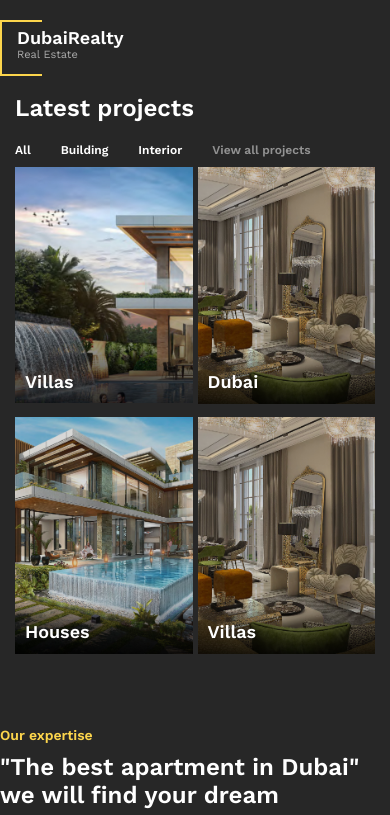
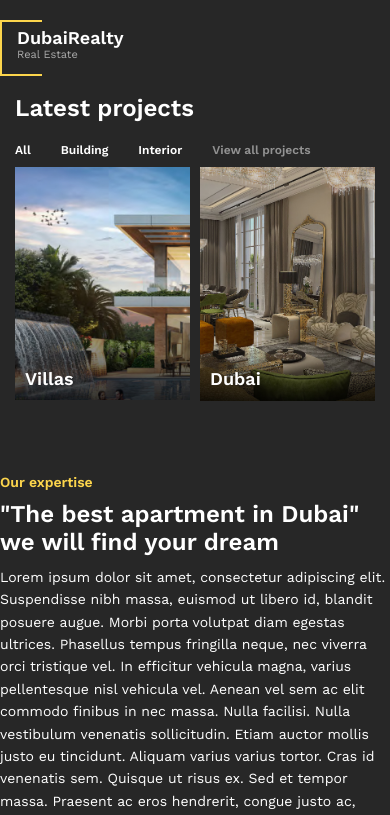
Before and after one commit to ThunderFlight/R_dubai_reality, a React (Vite) app: page / in a window 390 px wide. Shown: the top 815 px of the page. Built offline with nearby package versions, Linux system fonts and the light colour scheme.

Commit message:
:heavy_plus_sign: add swiper to dependencies.

```diff
--- a/package.json
+++ b/package.json
@@ -26,6 +26,7 @@
     "prettier": "^2.8.8",
     "prop-types": "^15.8.1",
     "sass": "^1.63.5",
+    "swiper": "^10.0.3",
     "vite": "^4.3.9"
   }
 }
--- a/src/components/Home/HomeLatest/HomeLatest.jsx
+++ b/src/components/Home/HomeLatest/HomeLatest.jsx
@@ -1,3 +1,7 @@
+import { Grid } from 'swiper/modules';
+import { Swiper, SwiperSlide } from 'swiper/react';
+import 'swiper/scss';
+import 'swiper/scss/grid';
 import HomeLatestPic01 from '../../../images/HomeLatest01.jpg';
 import HomeLatestPic02 from '../../../images/HomeLatest02.jpg';
 import HomeLatestPic03 from '../../../images/HomeLatest03.jpg';
@@ -41,8 +45,18 @@ export const HomeLatest = () => {
         </div>
       </Container>
       <div className={styles.slider}>
-        <ul className={styles.slider__list}>
-          <li className={styles.slider__list_item}>
+        <Swiper
+          modules={[Grid]}
+          spaceBetween={10}
+          slidesPerView={2}
+          loop={true}
+          breakpoints={{
+            600: {
+              slidesPerView: 4,
+            },
+          }}
+          className={styles.slider__list}>
+          <SwiperSlide className={styles.slider__list_item}>
             <img
               src={HomeLatestPic01}
               alt='Latest'
@@ -61,8 +75,8 @@ export const HomeLatest = () => {
                 <CustomArrow className={styles.slider__linkProject_icon} />
               </a>
             </div>
-          </li>
-          <li className={styles.slider__list_item}>
+          </SwiperSlide>
+          <SwiperSlide className={styles.slider__list_item}>
             <img
               src={HomeLatestPic03}
               alt='Latest'
@@ -81,8 +95,8 @@ export const HomeLatest = () => {
                 <CustomArrow className={styles.slider__linkProject_icon} />
               </a>
             </div>
-          </li>
-          <li className={styles.slider__list_item}>
+          </SwiperSlide>
+          <SwiperSlide className={styles.slider__list_item}>
             <img
               src={HomeLatestPic02}
               alt='Latest'
@@ -101,8 +115,28 @@ export const HomeLatest = () => {
                 <CustomArrow className={styles.slider__linkProject_icon} />
               </a>
             </div>
-          </li>
-          <li className={styles.slider__list_item}>
+          </SwiperSlide>
+          <SwiperSlide className={styles.slider__list_item}>
+            <img
+              src={HomeLatestPic03}
+              alt='Latest'
+              className={styles.slider__list_img}
+            />
+            <h2 className={styles.slider__list_title}>Dubai</h2>
+            <div className={styles.slider__wrapper}>
+              <p className={styles.slider__wrapper_descr}>
+                Lorem ipsum dolor sit amet, consectetur adipiscing elit. Consequat molestie integer
+                aliquam consectetur. Faucibus vitae dui massa tellus magna sit.
+              </p>
+              <a
+                className={styles.slider__linkProject}
+                href='#'>
+                See project
+                <CustomArrow className={styles.slider__linkProject_icon} />
+              </a>
+            </div>
+          </SwiperSlide>
+          <SwiperSlide className={styles.slider__list_item}>
             <img
               src={HomeLatestPic03}
               alt='Latest'
@@ -121,8 +155,8 @@ export const HomeLatest = () => {
                 <CustomArrow className={styles.slider__linkProject_icon} />
               </a>
             </div>
-          </li>
-        </ul>
+          </SwiperSlide>
+        </Swiper>
       </div>
     </section>
   );
```
Also changed, not shown: 1 other file (tests, documents, lock files or other folders).
